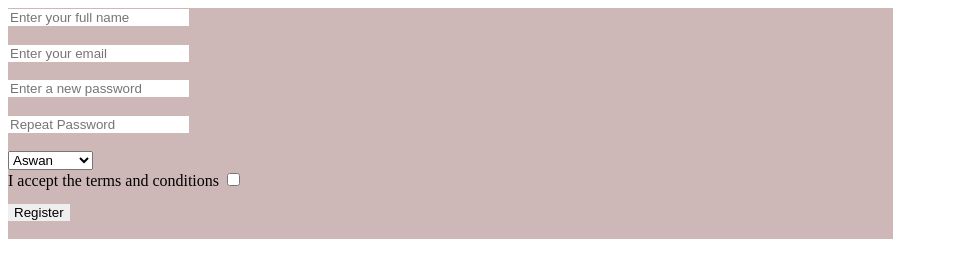
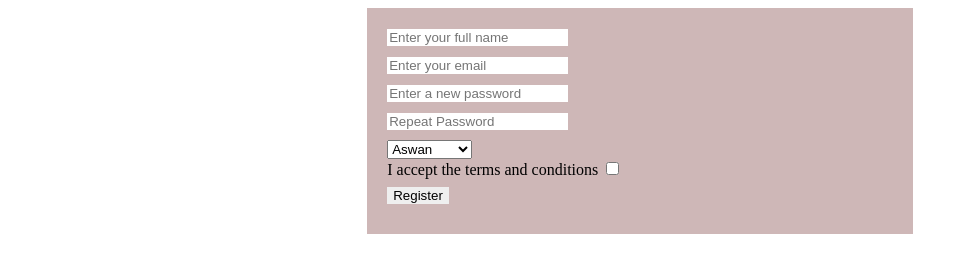
Before and after one commit to BasmaEsmail/finalTasks, a plain HTML site: page day5/registration/reg.html in a window 1280 px wide. Shown: the whole page, without its empty margins (0-968 px from the left). Drawn offline with Linux system fonts and the light colour scheme.

Commit message:
Update reg.html

```diff
--- a/day5/registration/reg.html
+++ b/day5/registration/reg.html
@@ -12,7 +12,10 @@
       }
       form {
         background-color: rgb(206, 183, 183);
-        width: 70%;
+        width: 40%;
+        padding: 20px;
+        margin-left: auto;
+        margin-right: auto;
       }
     </style>
   </head>
```
